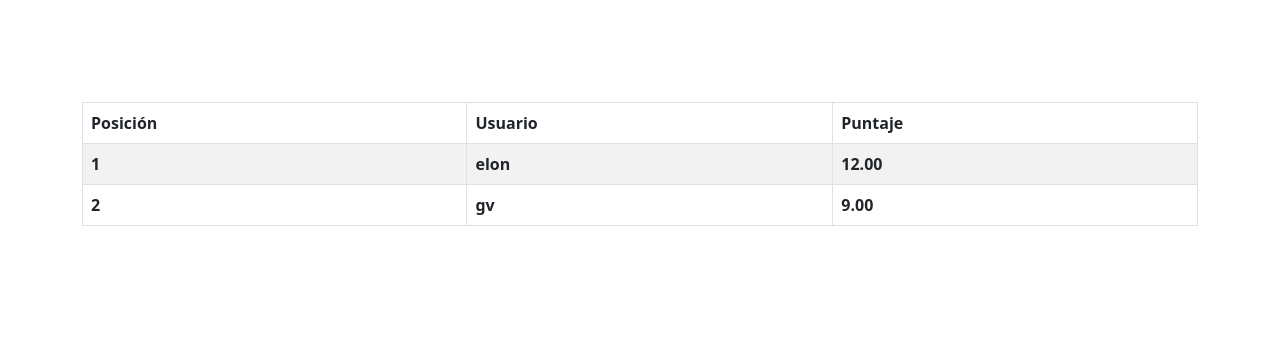
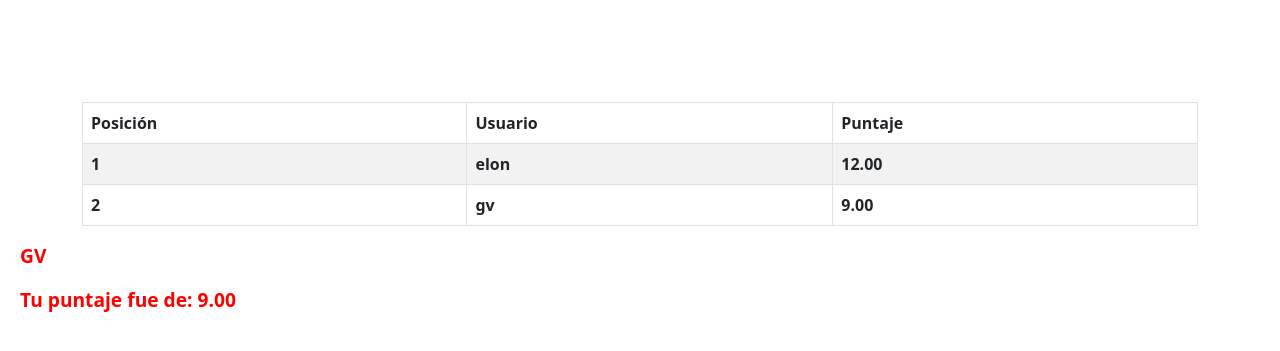
Before and after one commit to gonzalov85/Aplicativo1, a Django app: page /tablero/ in a window 1280 px wide. Shown: the part 80-431 px from the top of the page. Run offline with Django 3.2, Linux system fonts and the light colour scheme; a user stored in the database is signed in; data comes from the database, SQL or seed files in the repository; both versions use the stored data as it was after the commit; lists and menus that the app fills with data are empty; some libraries are stand-ins or nearby versions.

Commit message:
agregue puntaje del usuario en tablero
Co-Authored-By: Ballest-fran <88737673+Ballest-fran@users.noreply.github.com>
Co-Authored-By: santiagowuerich <88554765+santiagowuerich@users.noreply.github.com>
Co-Authored-By: CristianSchah <88737383+CristianSchah@users.noreply.github.com>
Co-Authored-By: eugenia286 <88558845+eugenia286@users.noreply.github.com>
Co-Authored-By: SaraRotela <88736486+SaraRotela@users.noreply.github.com>
Co-Authored-By: guildmember145 <52839296+guildmember145@users.noreply.github.com>

```diff
--- a/Quiz/views.py
+++ b/Quiz/views.py
@@ -21,12 +21,12 @@ def HomeUsuario(request):
 
 @login_required(login_url='inicio.html')
 def tablero(request):
-    total_usuarios_quiz = QuizUsuario.objects.order_by('-puntaje_total')[:10]
+    total_usuarios_quiz = QuizUsuario.objects.order_by('-puntaje_total')[:20]
     contador = total_usuarios_quiz.count()
 
     context = {
         'usuario_quiz': total_usuarios_quiz,
-        'contar_user':contador
+        'contar_user':contador,
     }
     return render(request,'play/tablero.html',context)
 
--- a/static/css/main.css
+++ b/static/css/main.css
@@ -19,3 +19,9 @@ h2{
 .inicio{
     text-align: center;
 }
+
+.puntaje_actual{
+    color: red;
+    font-size: 120%;
+    margin-left: 20px;
+    font-weight: bold;
--- a/templates/play/tablero.html
+++ b/templates/play/tablero.html
@@ -1,5 +1,4 @@
 {% extends 'base.html' %}
-
 {% block contenido %}
     <div class="container">
         <h1 class="text-center my-4">
@@ -26,5 +25,17 @@
             </tbody>
         </table>
     </div>
+    <div class="puntaje_actual">
+        <p> {{user.username.upper}}  </p>
+        {% for user_quiz in usuario_quiz %}
+            {% if user.username == user_quiz.usuario.username %}
 
-{% endblock %}
+                <p>Tu puntaje fue de: {{user_quiz.puntaje_total}}</p>
+
+             {% endif %}
+        {% endfor %}
+
+
+    </div>
+
+    {% endblock %}
```
Also changed, not shown: db.sqlite3.
